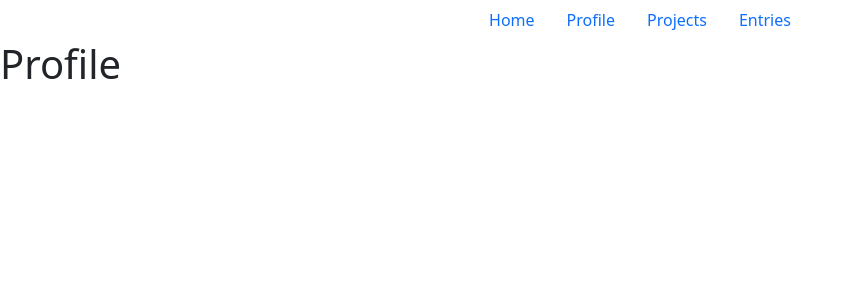
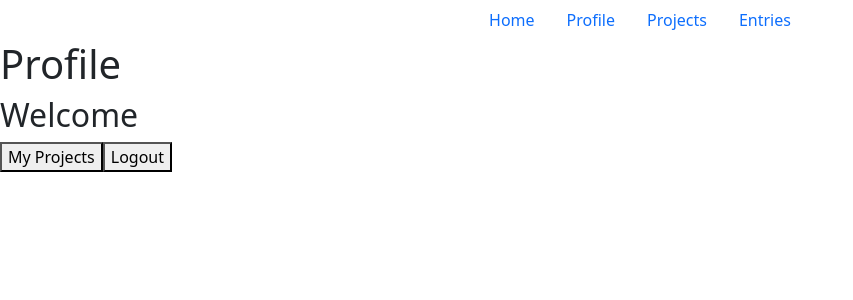
Before and after one commit to Andygurl5566/Plan-It, a React (Create React App) app in the folder frontend/frontend/: page /profile in a window 1280 px wide. Shown: the top 300 px of the page, without its empty margins (0-853 px from the left). Built offline with nearby package versions, Linux system fonts and the light colour scheme; no server answers.

Commit message:
login sign up and logout work

```diff
--- a/frontend/frontend/src/App.js
+++ b/frontend/frontend/src/App.js
@@ -9,6 +9,7 @@ import NavBar from './Components/NavBar';
 import ProjectsPage from './Components/ProjectsPage';
 import Signup from './Components/Signup';
 import Landing from './Components/Landing';
+
 
 
 
@@ -33,17 +34,16 @@ function App() {
     <NavBar/>
     <Outlet/>
 
-    {/* <Container> */}
     <Routes>
 
       <Route path = "/login" element={<Login />}/>
-      <Route path = "/profile" element={<Profile />}/>
+      <Route path = "/profile" element={<Profile currentUser={currentUser} setCurrentUser={setCurrentUser}/>}/>
       <Route path = "/projects" element={<ProjectsPage />}/>
       <Route path = "/signup" element={<Signup />}/>
       <Route path = "/" element={<Landing />}/>
     </Routes>
 
-    {/* </Container> */}
+
     </>
   );
 }
--- a/frontend/frontend/src/Components/Login.js
+++ b/frontend/frontend/src/Components/Login.js
@@ -30,15 +30,15 @@ const Login= ({setCurrentUser}) => {
         "Content-Type": "application/json",
       },
       body: JSON.stringify(formData),
-    }).then((res) => {
+    })
+    .then(() => navigate("/profile"))
+    .then((res) => {
       console.log(res)
       if (res.ok) {
         res.json().then((user) => {
           setCurrentUser(user);
           console.log(user.name)
-
         })
-        .then(() => navigate("/projects"))
       } else {
         res.json().then((errors) => {
           console.error(errors);
--- a/frontend/frontend/src/Components/Profile.js
+++ b/frontend/frontend/src/Components/Profile.js
@@ -1,13 +1,31 @@
+import { useNavigate } from "react-router-dom";
 
 
+function Profile({currentUser, setCurrentUser}){
+console.log(currentUser)
+let navigate = useNavigate()
 
-function Profile(){
+const handleLogout = () => {
+    fetch('/logout', {method: "DELETE"})
+    .then(() => navigate("/"))
+    .then(res => {
+        console.log(res);
+          if (res.ok) {
+            setCurrentUser(null)
+            console.log('you logged out');
+          }
+        })
+
+  }
 
 
 
     return (
        <>
        <h1>Profile</h1>
+       <h2>Welcome {currentUser.username}</h2>
+       <button>My Projects</button>
+       <button onClick={handleLogout}>Logout</button>
        </>
     )
 }
```
Also changed, not shown: 1 other file (tests, documents, lock files or other folders).
